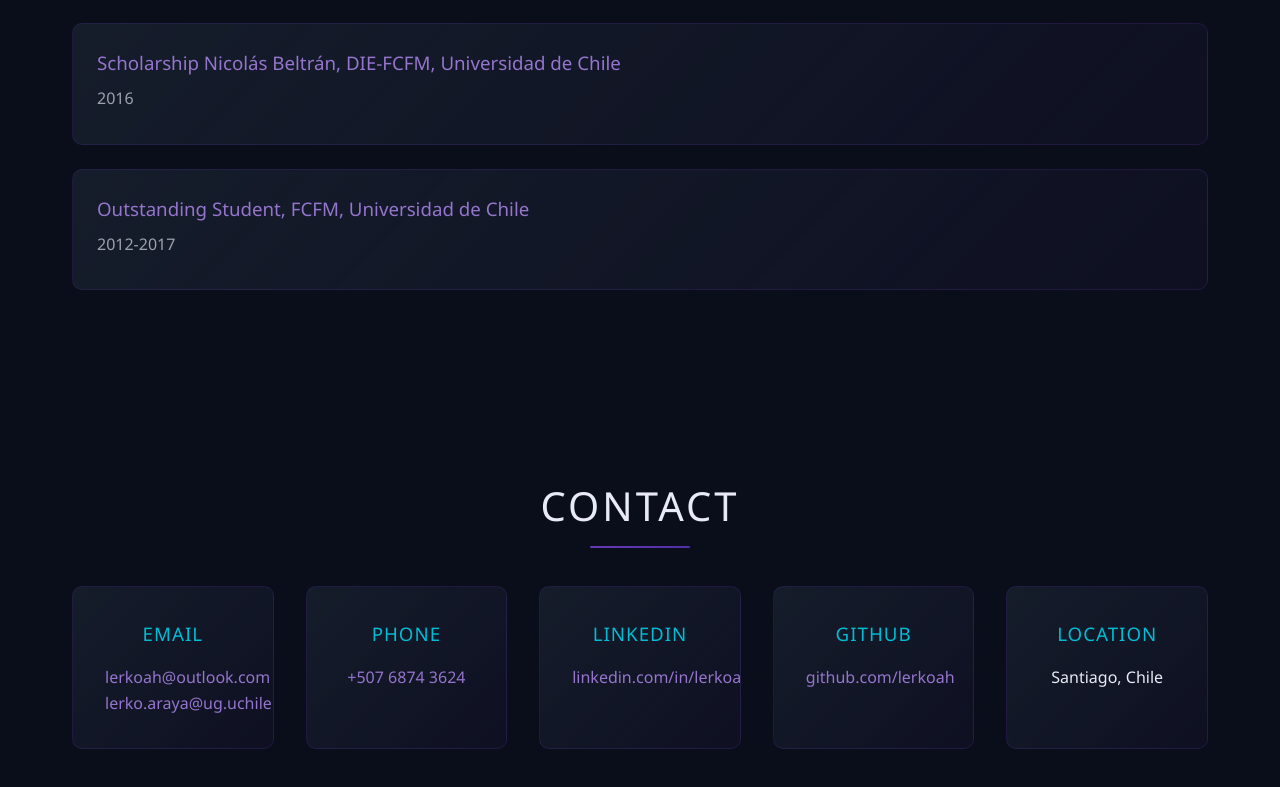
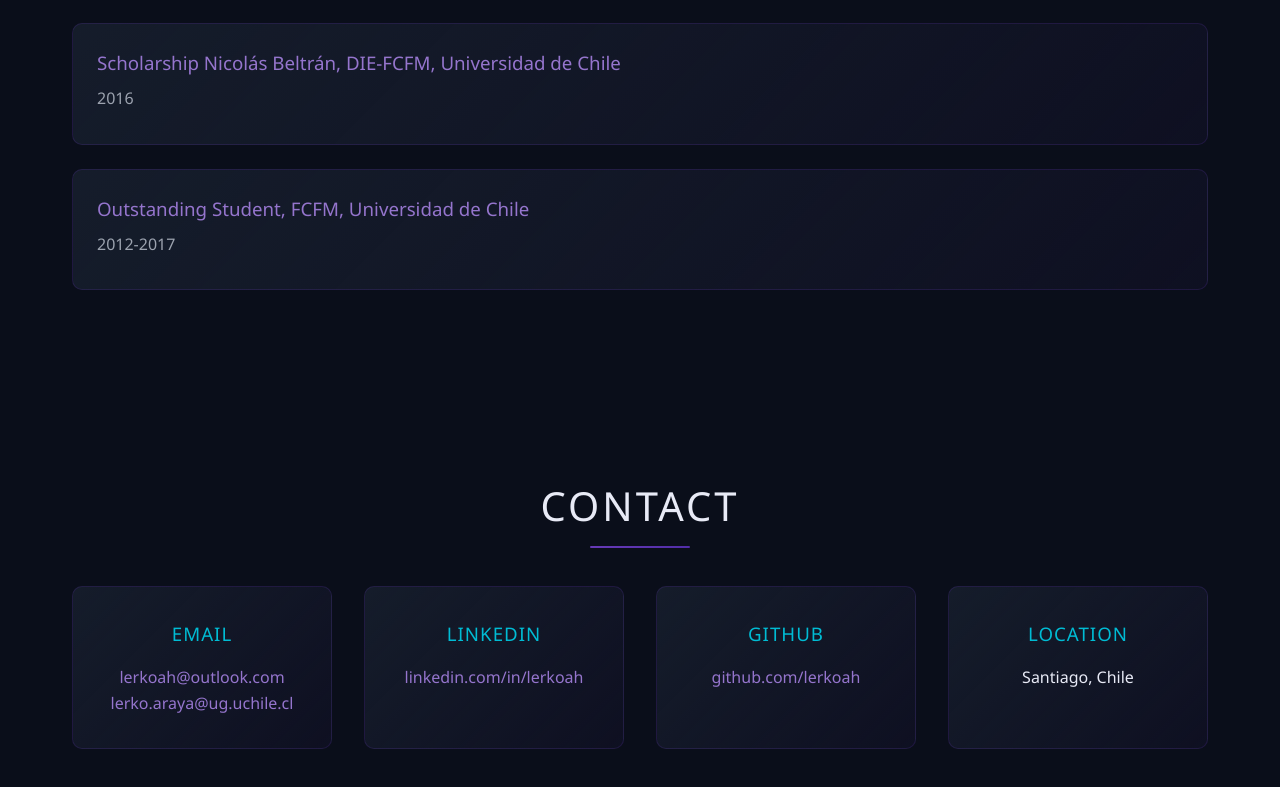
Before and after one commit to lerkoah/lerkoah.github.io, a plain HTML site: page index.html in a window 1280 px wide. Shown: the part 7934-8721 px from the top of the page. Drawn offline with Linux system fonts and the light colour scheme.

Commit message:
remove pi

```diff
--- a/index.html
+++ b/index.html
@@ -416,10 +416,6 @@
                 <a href="mailto:lerko.araya@ug.uchile.cl">lerko.araya@ug.uchile.cl</a>
             </div>
             <div class="contact-item">
-                <h3>Phone</h3>
-                <a href="tel:+50768743624">+507 6874 3624</a>
-            </div>
-            <div class="contact-item">
                 <h3>LinkedIn</h3>
                 <a href="https://linkedin.com/in/lerkoah" target="_blank">linkedin.com/in/lerkoah</a>
             </div>
```
